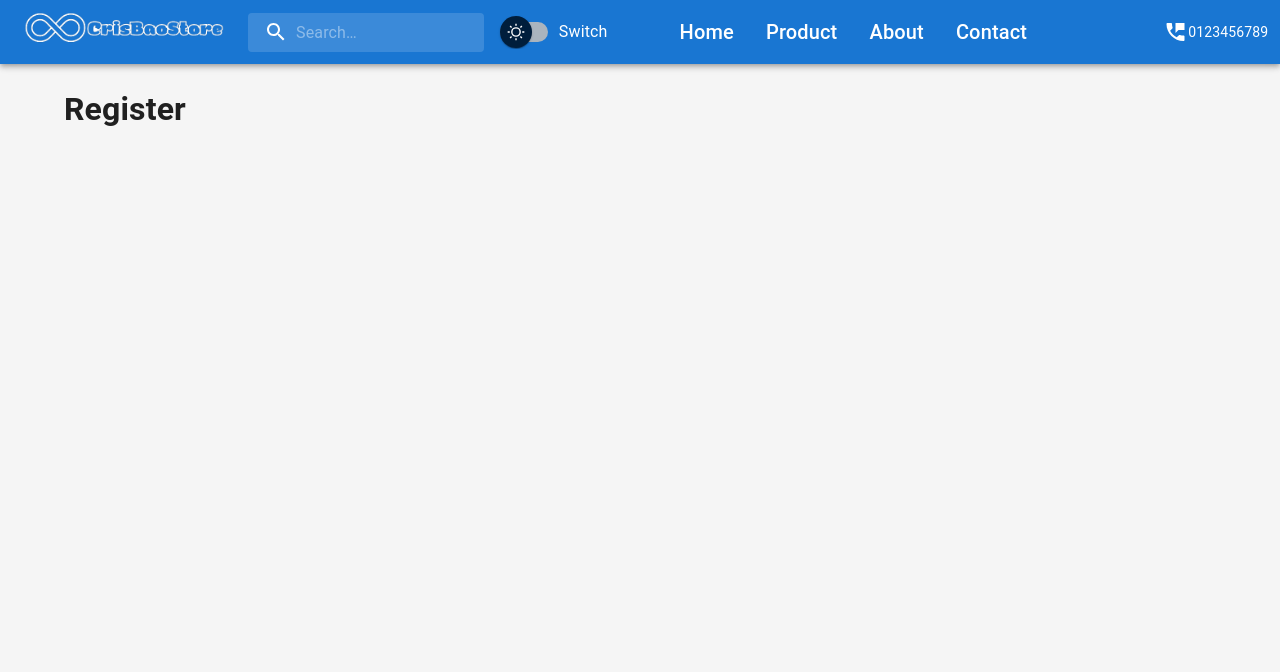
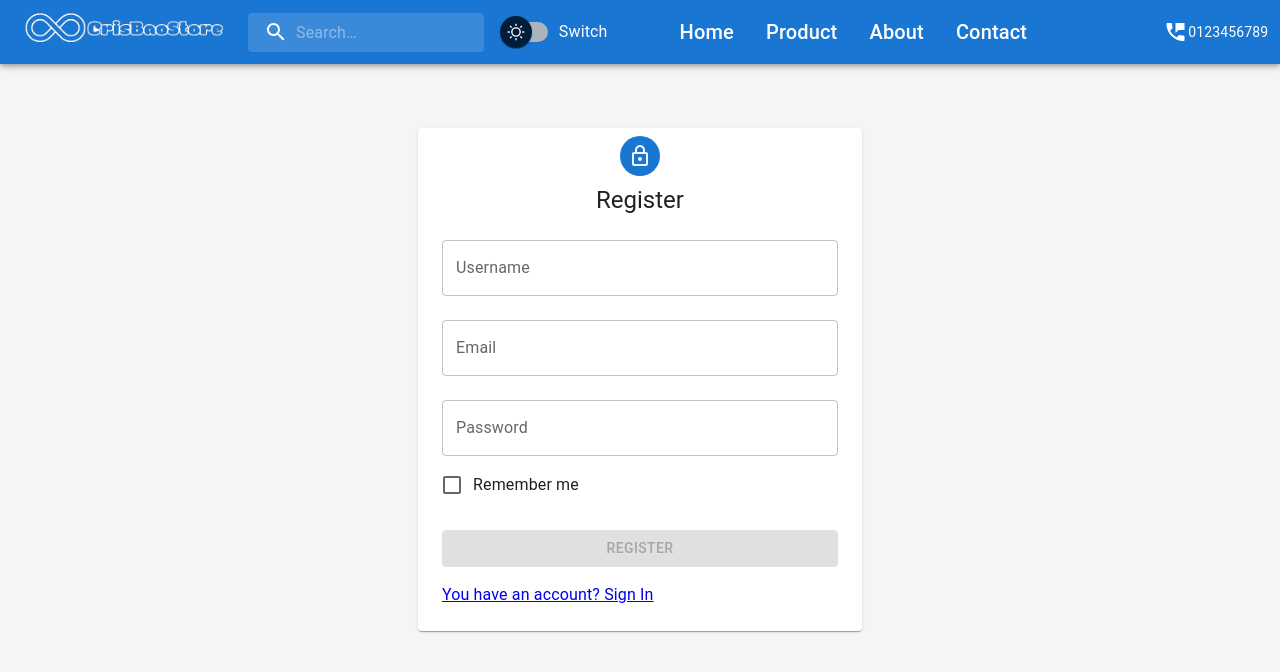
Before and after one commit to CrisVuBao/CrisBaoStore, a React (Create React App) app: page /register in a window 1280 px wide. Shown: the top 672 px of the page. Built offline with nearby package versions, Linux system fonts and the light colour scheme.

Commit message:
09 | 20 | Add Register Form

```diff
--- a/src/features/account/Register.tsx
+++ b/src/features/account/Register.tsx
@@ -1,5 +1,95 @@
+import { Link, useNavigate } from "react-router-dom";
+import { useAppDispatch } from "../../app/store/configureStore";
+import { useForm } from "react-hook-form";
+import { LoadingButton } from "@mui/lab";
+import { Container, Paper, CssBaseline, Box, Avatar, Typography, TextField, FormControlLabel, Checkbox, Grid, Alert, AlertTitle, List, ListItem, ListItemText } from "@mui/material";
+import LockOutlinedIcon from '@mui/icons-material/LockOutlined';
+import agent from "../../app/api/agent";
+import { useState } from "react";
+
 export default function Register() {
+    const [validationErrors, setValidationErrors] = useState([]);
+    const { register, handleSubmit, formState: { isSubmitting, errors, isValid } } = useForm({
+        mode: 'onTouched'
+    })
+
     return (
-        <h1>Register</h1>
-    )
+        <Container component={Paper} maxWidth="xs">
+            <CssBaseline />
+            <Box
+                sx={{
+                    marginTop: 8,
+                    display: 'flex',
+                    flexDirection: 'column',
+                    alignItems: 'center',
+                }}
+            >
+                <Avatar sx={{ m: 1, bgcolor: 'primary.main' }}>
+                    <LockOutlinedIcon />
+                </Avatar>
+                <Typography component="h1" variant="h5">
+                    Register
+                </Typography>
+                <Box component="form" onSubmit={handleSubmit(data => agent.Account.register(data).catch(error => setValidationErrors(error)))} noValidate sx={{ mt: 1 }}>
+                    <TextField
+                        margin="normal"
+                        fullWidth
+                        label="Username"
+                        {...register('username', { required: 'Username is required' })}
+                        error={!!errors.username}
+                        helperText={errors?.username?.message as string}
+                    />
+                    <TextField
+                        margin="normal"
+                        fullWidth
+                        label="Email"
+                        {...register('email', { required: 'Email is required' })}
+                        error={!!errors.email}
+                        helperText={errors?.email?.message as string}
+                    />
+                    <TextField
+                        margin="normal"
+                        fullWidth
+                        label="Password"
+                        type="password"
+                        {...register('password', { required: 'Password is required' })}
+                        error={!!errors.password}
+                        helperText={errors?.password?.message as string}
+                    />
+                    {validationErrors.length > 0 &&
+                        <Alert severity="error">
+                            <AlertTitle>Validation Errors</AlertTitle>
+                            <List>
+                                {validationErrors.map(error => (
+                                    <ListItem key={error}>
+                                        <ListItemText>{error}</ListItemText>
+                                    </ListItem>
+                                ))}
+                            </List>
+                        </Alert>}
+                    <FormControlLabel
+                        control={<Checkbox value="remember" color="primary" />}
+                        label="Remember me"
+                    />
+                    <LoadingButton
+                        loading={isSubmitting}
+                        type="submit"
+                        fullWidth
+                        variant="contained"
+                        sx={{ mt: 3, mb: 2 }}
+                        disabled={!isValid}
+                    >
+                        Register
+                    </LoadingButton>
+                    <Grid container>
+                        <Grid item sx={{ mb: 3 }}>
+                            <Link to='/login'>
+                                {"You have an account? Sign In"}
+                            </Link>
+                        </Grid>
+                    </Grid>
+                </Box>
+            </Box>
+        </Container>
+    );
 }
```
